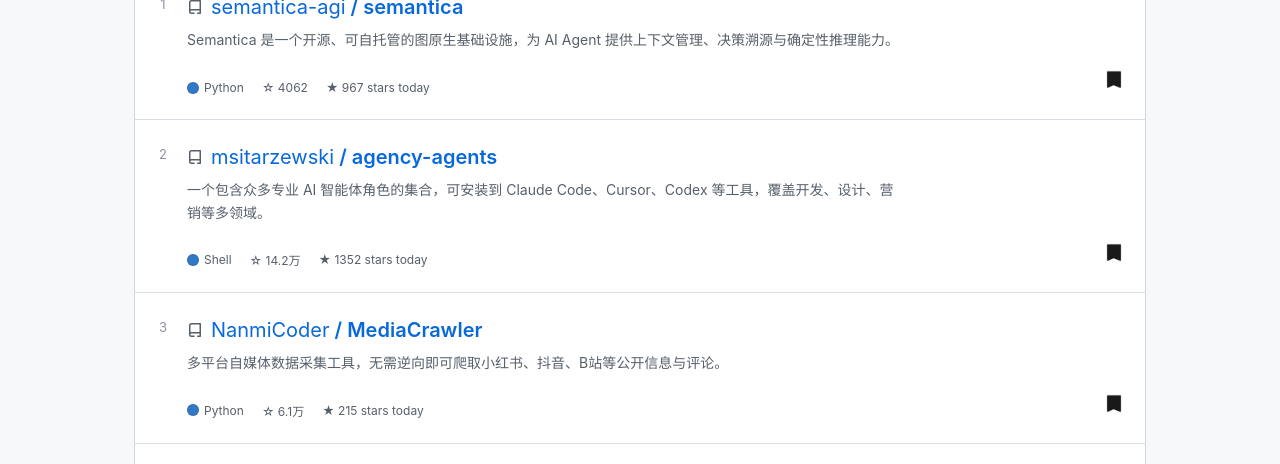
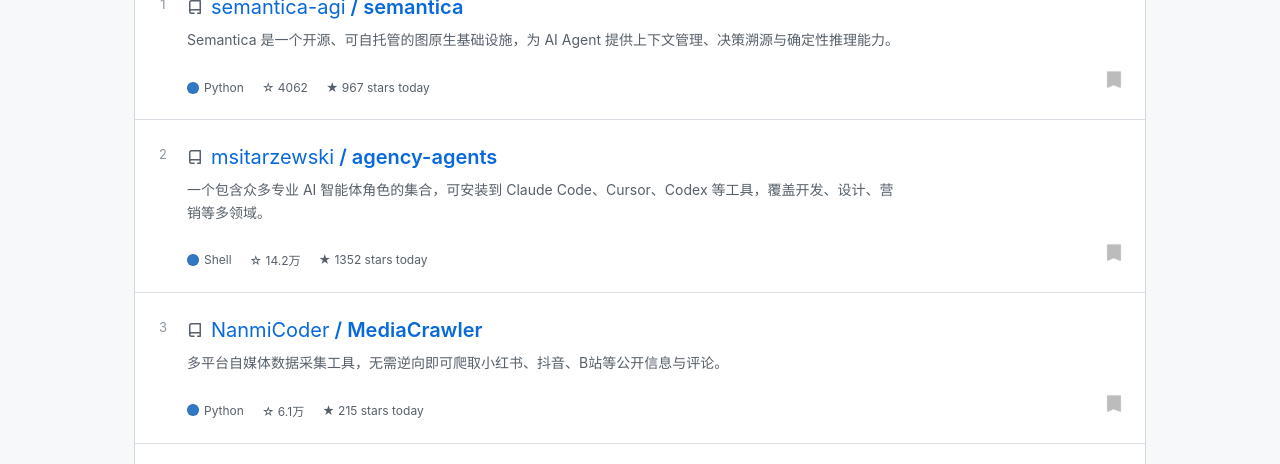
Before and after one commit to YQX14583/github-today, a Next.js app: page / in a window 1280 px wide. Shown: the part 257-721 px from the top of the page. Built offline with nearby package versions, Linux system fonts and the light colour scheme.

Commit message:
fix favorite icon states

```diff
--- a/app/globals.css
+++ b/app/globals.css
@@ -49,9 +49,9 @@
 .repo-meta > span, .article-header div > span { display: inline-flex; align-items: center; gap: 5px; }
 .repo-footer { display: flex; align-items: flex-end; justify-content: space-between; gap: 16px; }
 .favorite-button { flex: 0 0 auto; width: 30px; height: 30px; padding: 5px; border: 0; border-radius: 6px; background: transparent; cursor: pointer; }
-.favorite-button img { width: 20px; height: 20px; opacity: .9; transition: opacity .15s ease, filter .15s ease; }
+.favorite-button img { width: 20px; height: 20px; filter: invert(55%); opacity: .58; transition: opacity .15s ease, filter .15s ease; }
 .favorite-button:hover { background: #eef1f4; }
-.favorite-button.active img { filter: invert(55%); opacity: .58; }
+.favorite-button.active img { filter: none; opacity: .9; }
 .favorites-empty { margin: 0; padding: 44px 20px; color: #57606a; font-size: 14px; text-align: center; }
 .language-dot { width: 12px; height: 12px; border: 1px solid rgba(31,35,40,.15); border-radius: 50%; background: #3178c6; }
 .github-button { border: 1px solid rgba(31,35,40,.15); border-radius: 6px; background: #f6f8fa; box-shadow: 0 1px 0 rgba(31,35,40,.04); color: #24292f; font-size: 12px; font-weight: 500; text-decoration: none; }
```
